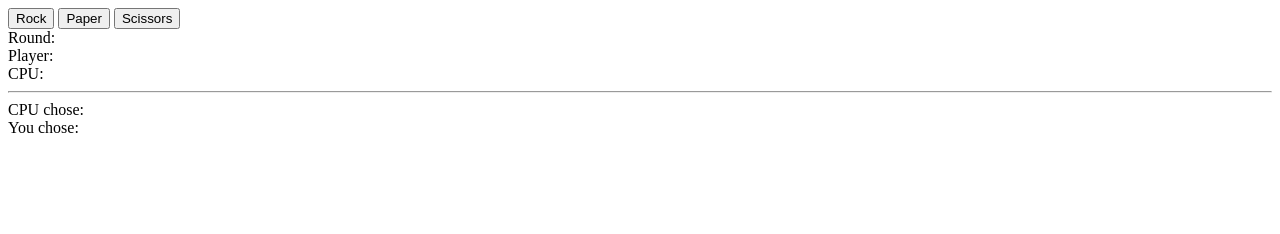
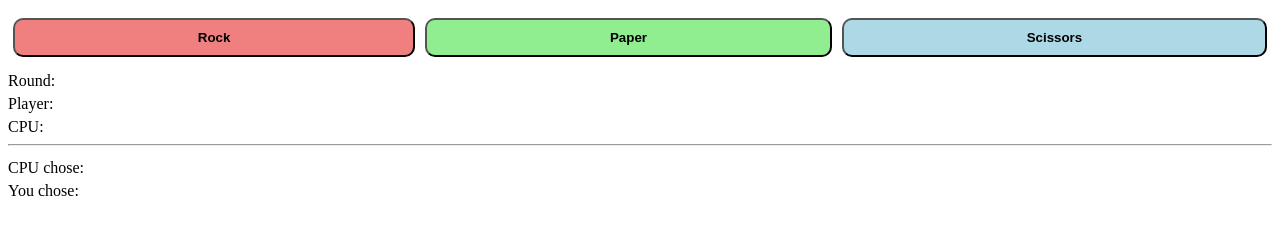
Before and after one commit to Mady-T/odin-rps, a plain HTML site: page index.html in a window 1280 px wide. Drawn offline with Linux system fonts and the light colour scheme.

Commit message:
Add style.css

```diff
--- a/index.html
+++ b/index.html
@@ -4,6 +4,7 @@
     <meta charset="UTF-8">
     <meta name="viewport" content="width=device-width, initial-scale=1.0">
     <script src="script.js" defer></script>
+    <link rel="stylesheet" href="style.css">
     <title>Document</title>
 </head>
 <body>
--- a/script.js
+++ b/script.js
@@ -35,6 +35,8 @@ buttonPanel.addEventListener('click', (e) => {
 
 function playRound(playerChoice) {
     roundPanel.textContent = roundCount;
+    playerScorePanel.style.color = '';
+    cpuScorePanel.style.color = '';
 
     let cpuPick = Math.floor(Math.random() * 3);
 
@@ -45,8 +47,11 @@ function playRound(playerChoice) {
 
     if (outcome === 'win') {
         playerScore++;
+        playerScorePanel.style.color = 'green';
     } else if (outcome === 'loss') {
         cpuScore++;
+        cpuScorePanel.style.color = 'green';
+
     }
 
     playerScorePanel.textContent = playerScore;
--- /dev/null
+++ b/style.css
@@ -0,0 +1,34 @@
+div{
+    padding-top: 5px;
+}
+
+div.button-panel {
+    display: flex;
+    justify-content: center;
+}
+
+button {
+    text-align: center;
+    flex: auto;
+    padding: 10px;
+    margin: 5px;
+    font-weight: bold;
+    border-radius: 10px;
+}
+
+span#result {
+    font-size: large;
+    font-weight: bold;
+}
+
+#rock {
+    background-color: lightcoral;
+}
+
+#paper {
+    background-color: lightgreen;
+}
+
+#scissors {
+    background-color: lightblue;
+}
```
